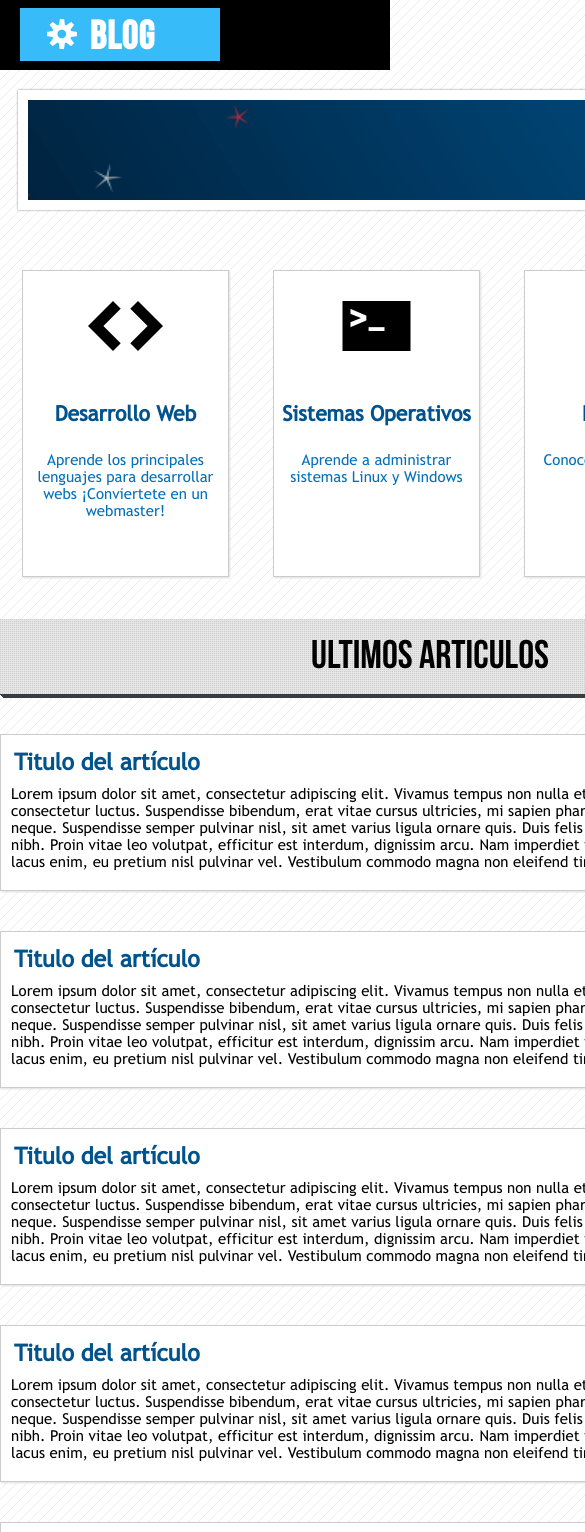
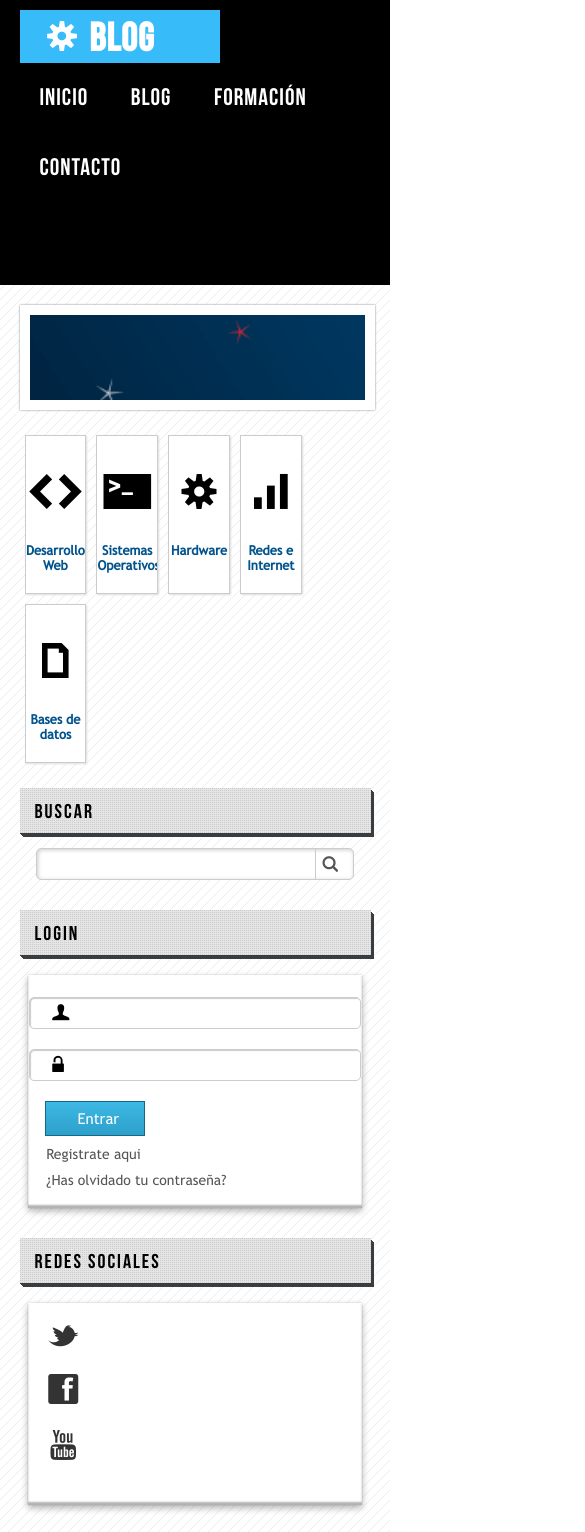
Before and after one commit to pozito31/CSS, a plain HTML site: page maquetacion-2/index.html in a window 390 px wide. Shown: the top 1532 px of the page, 585 px wide, since content can reach past the window. Drawn offline with Linux system fonts and the light colour scheme.

Commit message:
subiendo ultimos cambios

```diff
--- /dev/null
+++ b/maquetacion-2/css/responsive.css
@@ -0,0 +1,288 @@
+@media(max-width:1250px){
+    .wrap{
+        width: 90%;
+        margin: 0 auto;
+    }
+
+    #banner h1{
+        width: 100%;
+        font-size: 35px;
+        text-align: center;
+        margin: 33px auto;
+    }
+
+    .card{
+        width: 17%;
+        margin: 1.45%;
+    }
+
+    .card p{
+        display: block;
+        width: 90%;
+        margin: 0 auto;
+        text-align: center;
+    }
+
+    #articles{
+        width: 65%;
+    }
+
+    #articles article{
+        width: 97%;
+    }
+
+    #footer .wrap > div{
+        width: 26%;
+    }
+
+    #footer #browsers img{
+        width: 15%;
+    }
+    #footer h5{
+        font-size: 30px;
+    }
+}
+
+@media(max-width:1078px){
+    .card .category{
+        font-size: 17px;
+    }
+
+    .card .description{
+        font-size: 14px;
+    }
+
+    #articles{
+        width: 61%;
+    }
+}
+
+@media(max-width:970px){
+    #articles{
+        width: 59%;
+    }
+
+    #footer .wrap > div{
+        width: 26%;
+        margin: 20px;
+    }
+
+    #footer h5{
+        font-size: 22px;
+    }
+}
+
+@media(max-width:925px){
+    #articles{
+        width: 65%;
+    }
+
+    #lateral{
+        width: 25%;
+    }
+
+    #lateral input[type="text"]{
+        width: 78%;
+    }
+
+    .aside-box{
+        width: 95%;
+        min-height: 140px;
+        height: auto;
+        padding-bottom: 10px;
+    }
+
+    #login a{
+        margin-top: 10px;
+        margin-bottom: 10px;
+    }
+
+    #login input[type="email"],
+    #login input[type="password"]{
+        width: 65%;
+    }
+
+    #login #user,
+    #login #password{
+        margin-left: 24px;
+    }
+
+    #login input[type="submit"],
+    #login input[type="button"],
+    #login input[type="reset"],
+    #login button{
+        margin-bottom: 0px;
+    }
+
+    #login input[type="reset"]{
+        display: none;
+    }
+}
+
+@media(max-width:899px){
+    #lateral h3{
+        font-size: 20px;
+    }
+}
+
+@media(max-width:799px){
+    #banner h1{
+        font-size: 29px;
+    }
+
+    .card{
+        height: auto;
+    }
+
+    .card .category{
+        font-size: 15px;
+        margin-top: -23px;
+    }
+
+    .card .description{
+        display: none;
+    }
+
+    #footer img{
+        margin-bottom: 15px;
+        max-width: 100%;
+    }
+}
+
+@media(max-width:724px){
+    #header{
+        width: 100%;
+        height: 120px;
+        padding-top: 10px;
+    }
+
+    #menu{
+        clear: both;
+        float: none;
+        width: 440px;
+        margin: 0px auto;
+    }
+
+    #logo {
+        float: none;
+        width: 200px;
+        margin: 0px auto;
+    }
+
+    #lateral input[type="text"]{
+        width: 70%;
+    }
+}
+
+@media(max-width:660px){
+    #banner h1{
+        font-size: 25px;
+    }
+
+    #lateral{
+        float: none;
+        width: 100%;
+        margin: 0px auto;
+        min-height: auto;
+        margin-top: 20px;
+    }
+
+    #lateral input[type="text"]{
+        width: 93%;
+    }
+
+    #articles{
+        float: none;
+        width: 100%;
+        margin: 0px auto;
+        min-height: auto;
+    }
+
+    #login input[type="email"],
+    #login input[type="password"]{
+        width: 90%;
+    }
+
+    #footer{
+        height: auto;
+        padding-bottom: 40px;
+    }
+
+     #footer .wrap > div{
+        width: 100%;
+        margin: 0px auto;
+        margin-top: 20px;
+    }
+
+    #footer h5{
+        font-size: 25px;
+    }
+}
+
+@media(max-width:475px){
+    #logo{
+        float: left;
+    }
+
+    #header{
+        width: 100%;
+        height: 275px;
+        padding-top: 10px;
+    }
+
+    #menu{
+        clear: both;
+        float: none;
+        width: 100%;
+        margin: 0px auto;
+    }
+
+    menu ul li{
+        width: 100%;
+        line-height: 52px;
+    }
+
+    menu ul li a{
+        width: 100%;
+        line-height: 52px;
+    }
+
+    #menu ul li a:hover{
+        color: #37bcf9;
+        transform: scale(1,1);
+    }
+
+    #banner{
+        height: 85px;
+    }
+
+    #banner h1{
+        font-size: 18px;
+    }
+
+     #lateral input[type="text"]{
+        width: 85%;
+    }
+
+    .card .icon{
+        font-size: 35px;
+    }
+
+    .card:hover .icon{
+        font-size: 35px;
+    }
+
+    .card .category{
+        font-size: 13px;
+    }
+
+    #article article h4{
+        margin-top: 20px;
+    }
+
+    #articles .data{
+        float: none;
+        margin: -10px;
+        border-radius: 0px 0px 0px 0px;
+    }
+}
--- a/maquetacion-2/css/style.css
+++ b/maquetacion-2/css/style.css
@@ -535,7 +535,7 @@ aside h3 {
 }
 
 #articles article {
-    width: 100%;
+    width: 98%;
     height: auto;
     border: 1px solid #ccc;
     margin: 40px auto;
--- a/maquetacion-2/index.html
+++ b/maquetacion-2/index.html
@@ -7,6 +7,7 @@
     <title>Master en CSS - Jessica Pozo WEB</title>
     <link rel="shortcut icon" href="img/supertux.png" type="image/x-icon" />
     <link rel="stylesheet" href="css/style.css" />
+    <link rel="stylesheet" href="css/responsive.css" />
   </head>
   <body>
     <!--Inicio de la cabecera-->
@@ -83,6 +84,7 @@
         <!--Fin de las tarjetas-->
       </section>
       <!--Inicio barra lateral-->
+      <div class="clearfix"></div>
       <aside id="lateral">
         <h3>BUSCAR</h3>
         <div id="search">
```
